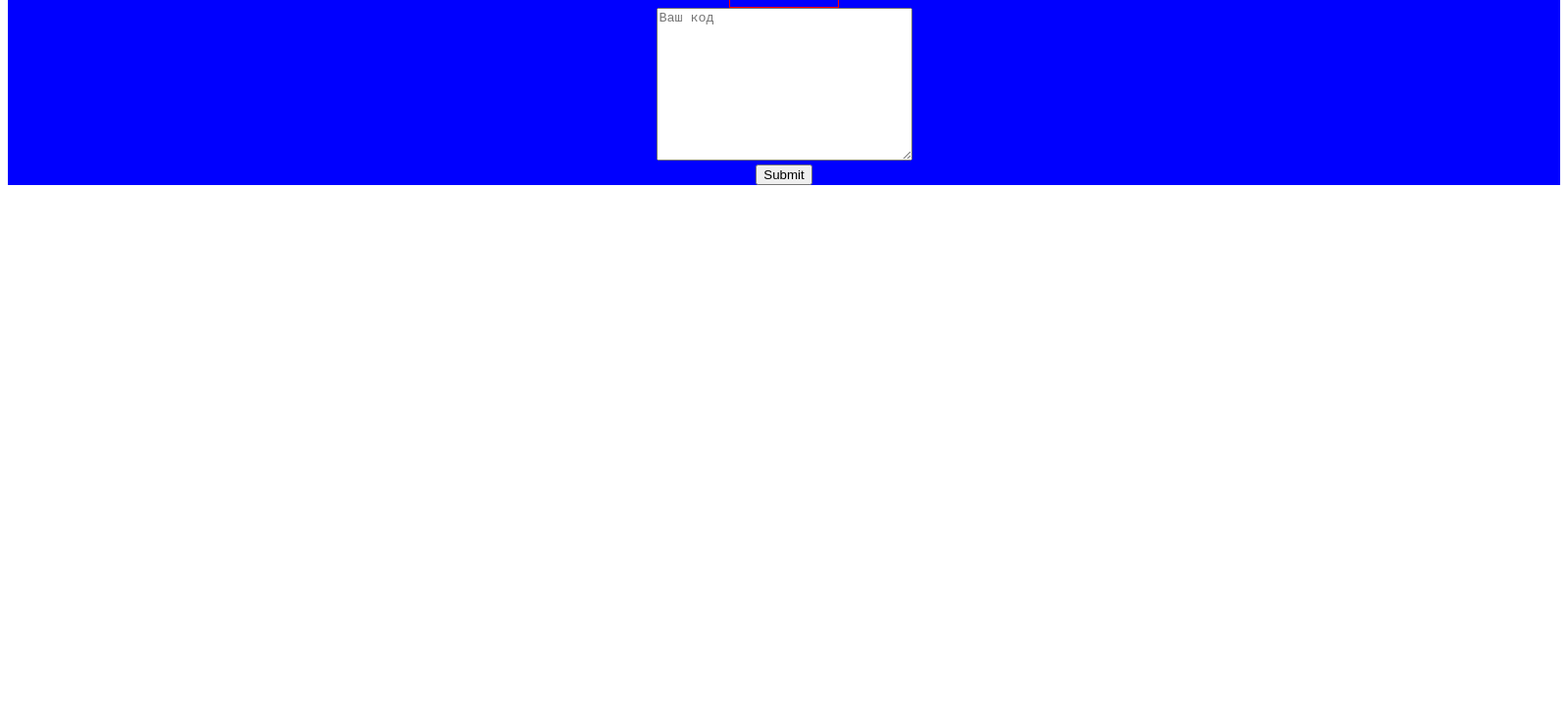
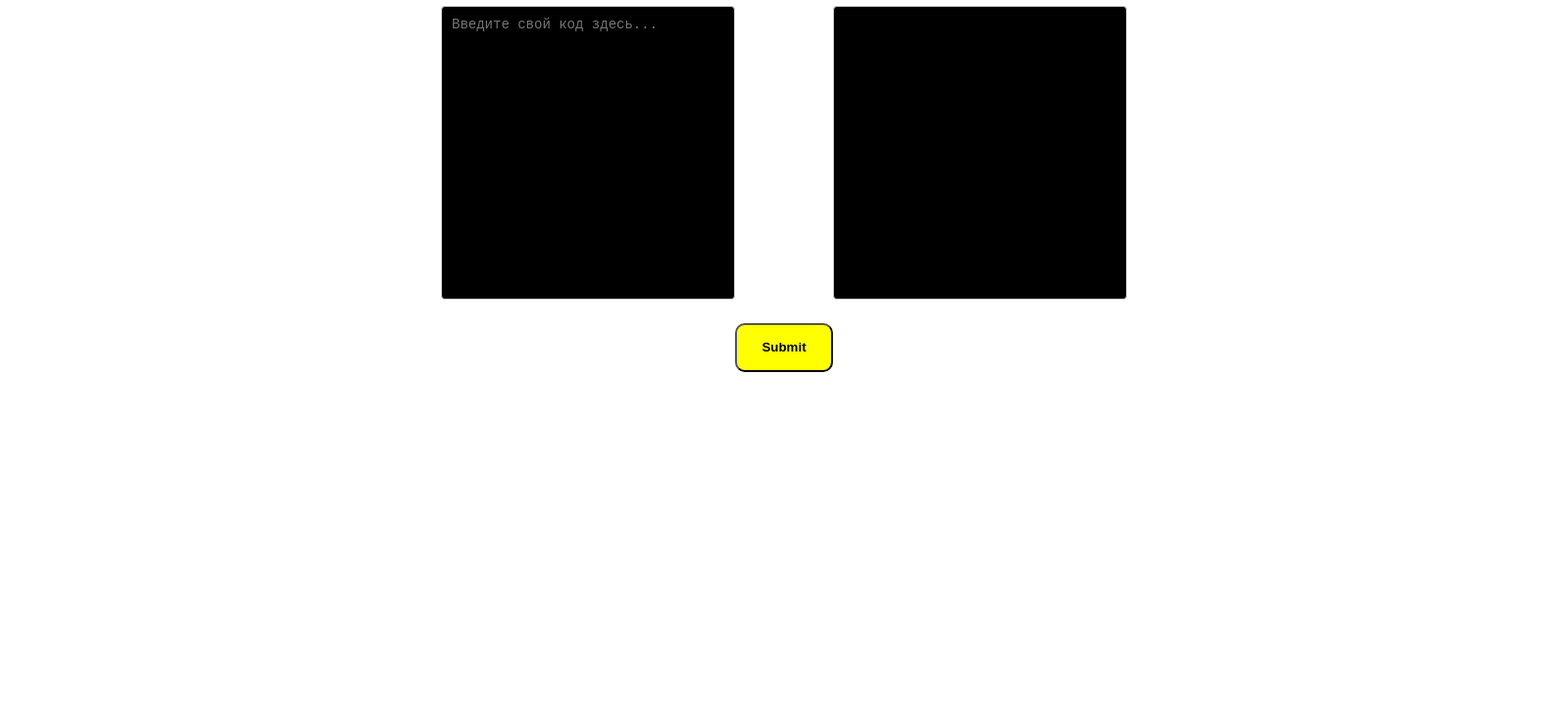
Before and after one commit to Mihalych32/Codium, an Electron app: page frontend/index.html in a window 1600 px wide. Shown: the part 82-800 px from the top of the page at 98% size. Drawn offline with Linux system fonts and the light colour scheme.

```diff
--- a/frontend/index.css
+++ b/frontend/index.css
@@ -2,18 +2,39 @@
   display: flex;
   flex-direction: column;
   align-items: center;
-  background-color: blue;
 }
 
 .header {
   display: block;
-  border: 1px solid red;
-  color: red;
+  color: yellow;
 }
 
-/* .code-block {
-  width: 500px;
-  height: 400px;
-  background: #000;
+.content {
+  display: flex;
+  gap: 100px;
+}
+
+.code-area {
+  width: 100%;
+  height: 300px;
+  width: 300px;
+  max-width: 500px;
+  padding: 10px;
+  font-family: monospace;
+  font-size: 14px;
+  background-color: #000;
   color: aliceblue;
-} */
+  border: 1px solid #ccc;
+  border-radius: 4px;
+  resize: none;
+  box-sizing: border-box;
+}
+
+.submit-button {
+  background-color: yellow;
+  font-weight: 600;
+  width: 100px;
+  height: 50px;
+  border-radius: 10px;
+  margin: 20px 0px 0px 0px;
+}
--- a/frontend/index.html
+++ b/frontend/index.html
@@ -1,24 +1,33 @@
 <!DOCTYPE html>
 <html>
+
 <head>
   <meta charset="UTF-8">
   <meta http-equiv="Content-Security-Policy" content="default-src 'self'; script-src 'self'">
   <link rel="stylesheet" href="index.css">
   <title>Codium</title>
 </head>
+
 <body>
   <div class="body">
     <header class="header">
       <h1>Codium</h1>
     </header>
     <div class="content">
-        <div class="code-block">
-          <textarea name="code-area" id="1" cols="30" rows="10" placeholder="Ваш код"></textarea>
+      <div class="client-block">
+        <textarea class="code-area" id="codeArea" wrap="off" placeholder="Введите свой код здесь..."></textarea>
+      </div>
+      <div class="server-block">
+        <div class="code-area"></div>
       </div>
     </div>
     <footer class="footer">
-        <button class="submit-button">Submit</button>
+      <button class="submit-button">
+        Submit
+      </button>
     </footer>
   </div>
+  <script src="scripts.js"></script>
 </body>
+
 </html>
--- a/frontend/preload.js
+++ b/frontend/preload.js
@@ -1,7 +1,3 @@
-// preload.js
-
-// All the Node.js APIs are available in the preload process.
-// It has the same sandbox as a Chrome extension.
 window.addEventListener('DOMContentLoaded', () => {
   const replaceText = (selector, text) => {
     const element = document.getElementById(selector)
--- /dev/null
+++ b/frontend/scripts.js
@@ -0,0 +1,20 @@
+document.addEventListener('keydown', function (event) {
+  if (event.key === 'Tab') {
+    event.preventDefault();
+  }
+});
+
+const textarea = document.getElementById('codeArea');
+
+textarea.addEventListener('keydown', function (event) {
+  if (event.key === 'Tab') {
+    event.preventDefault();
+
+    const start = this.selectionStart;
+    const end = this.selectionEnd;
+
+    this.value = this.value.substring(0, start) + '    ' + this.value.substring(end);
+
+    this.selectionStart = this.selectionEnd = start + 4;
+  }
+});
```
Also changed, not shown: frontend/main.js (+2 -21 lines). Lines whose indentation alone changed are shown as unchanged.
